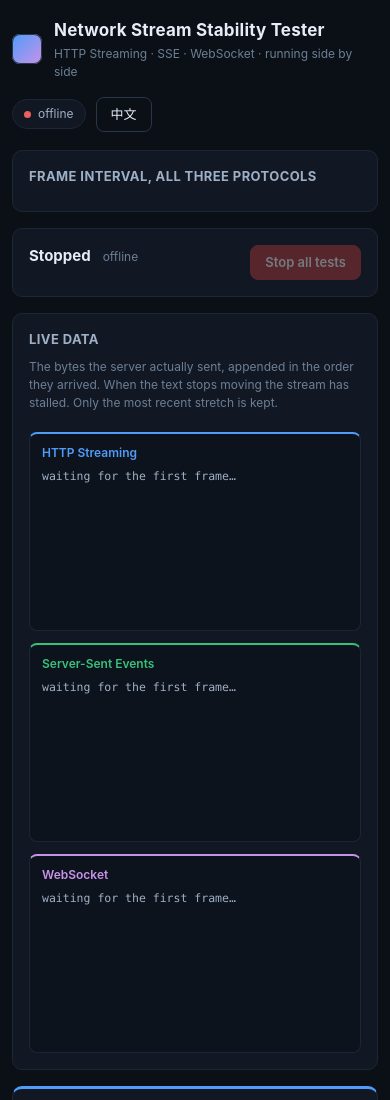
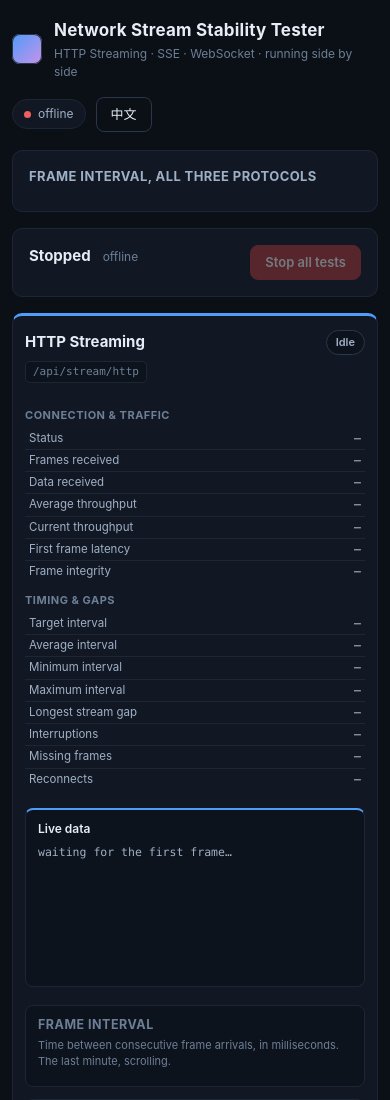
Before and after one commit to higashitaniyume/nsst, a website built with Vite: page web/index.html in a window 390 px wide. Shown: the top 1100 px of the page. Built offline with nearby package versions, Linux system fonts and the light colour scheme; files whose address does not match are found by name; what uplot would draw is missing.

Commit message:
feat(web): 把实时数据移进各个协议的卡片里
原来它是一块独立的顶层面板，三列并排放在三张卡片下面，看的时候要在
卡片和面板之间来回翻。现在每张卡片内部改成横向三栏——读数、实时数据、
图表——实时数据就贴在它自己那份表格旁边，卡住的时候数字和字节能一眼
对上。

- live-text.ts 由「一个面板管三列」改成「一个实例管一个协议」，构造时
  直接挂进对应卡片里的槽位，不再需要传协议名。
- views.ts 在读数栏和图表栏之间插入 .proto-live 槽位，ProtocolCard 暴露
  liveSlot。
- main.ts 给每个协议建一个 LiveText，存进 Map，清空和换语言时逐个走。
- 图表列的高度决定整行高度，实时数据块撑满这一行、上下和图表对齐；正文
  用 flex-basis 0，不让文本长度反过来把卡片越撑越高。
- 窄于 1240px 时图表落到下一行铺满宽度，实时数据仍留在表格旁边；窄于
  980px 才并成一列。
- index.html 删掉原来那块独立面板，README 界面说明同步改写。

```diff
--- a/web/index.html
+++ b/web/index.html
@@ -52,16 +52,8 @@
           <button type="button" class="button danger" id="stop-button" data-i18n="run.stop" disabled></button>
         </section>
 
-        <!-- The bytes the server actually sent, appended in arrival order.
-             Filled in by live-text.ts; this block carries no metrics of its own. -->
-        <section class="panel live">
-          <h2 class="section-title" data-i18n="live.title"></h2>
-          <p class="hint" data-i18n="live.hint"></p>
-          <div class="live-grid" id="live-grid"></div>
-        </section>
-
-        <!-- One card per protocol, each with its own tables and charts, generated
-             by views.ts and stacked top to bottom. -->
+        <!-- One card per protocol, each with its own tables, live text and charts,
+             generated by views.ts and stacked top to bottom. -->
         <section class="protocol-grid" id="protocol-grid"></section>
 
         <!-- Parameters for the next run; locked while a test is live. -->
--- a/web/src/live-text.ts
+++ b/web/src/live-text.ts
@@ -1,14 +1,9 @@
 import { t } from './i18n.js';
-import { PROTOCOL_COLORS } from './views.js';
-import type { Protocol } from './types.js';
-
-/** Canonical display order, matching the charts and the cards. */
-const PROTOCOLS: Protocol[] = ['http-stream', 'sse', 'websocket'];
 
 /**
- * How much of each stream is kept in the DOM.
+ * How much of the stream is kept in the DOM.
  *
- * The panel exists to show that data is still arriving, so it only has to hold
+ * The block exists to show that data is still arriving, so it only has to hold
  * the tail: a soak test would otherwise grow the page without bound. The buffer
  * is allowed to reach twice this length before the oldest half is dropped, which
  * keeps the number of rewrites proportional to the text rather than to the frame
@@ -19,88 +14,65 @@ const KEEP_CHARS = 6000;
 /** Distance from the bottom, in pixels, that still counts as "following". */
 const FOLLOW_SLACK_PX = 24;
 
-interface Slot {
-  head: HTMLElement;
-  body: HTMLPreElement;
-}
-
 /**
- * Shows the bytes the server actually sent, appended in arrival order.
+ * Shows the bytes one protocol's stream actually sent, appended in arrival order.
  *
  * The text is written exactly as it was decoded from the wire: nothing here
  * paces, animates or reorders it. That is deliberate — a stall in the stream has
  * to look like a stall on screen, which a typewriter effect would hide.
+ *
+ * One instance belongs to one protocol, and it renders into the slot inside that
+ * protocol's own card, so the raw text sits next to the readings and charts that
+ * describe the same stream. The slot is coloured by the card's data-proto
+ * attribute, so nothing here needs to know about protocol colours.
  */
-export class LiveTextPanel {
-  private readonly slots = new Map<Protocol, Slot>();
-  private readonly buffers = new Map<Protocol, string>();
+export class LiveText {
+  private readonly head: HTMLElement;
+  private readonly body: HTMLPreElement;
+  private buffer = '';
 
-  constructor(root: HTMLElement) {
-    const grid = document.createElement('div');
-    grid.className = 'live-grid';
+  constructor(slot: HTMLElement) {
+    this.head = document.createElement('div');
+    this.head.className = 'live-head';
+    this.head.textContent = t('live.title');
+    this.head.title = t('live.hint');
 
-    for (const protocol of PROTOCOLS) {
-      const column = document.createElement('div');
-      column.className = 'live-column';
-      column.dataset.proto = protocol;
+    this.body = document.createElement('pre');
+    this.body.className = 'live-body';
+    this.body.textContent = t('live.idle');
 
-      const head = document.createElement('div');
-      head.className = 'live-head';
-      head.style.color = PROTOCOL_COLORS[protocol];
-      head.textContent = t(`proto.${protocol}`);
-
-      const body = document.createElement('pre');
-      body.className = 'live-body';
-      body.textContent = t('live.idle');
-
-      column.append(head, body);
-      grid.append(column);
-
-      this.slots.set(protocol, { head, body });
-      this.buffers.set(protocol, '');
-    }
-
-    root.append(grid);
+    slot.append(this.head, this.body);
   }
 
   /** Appends one frame's payload, in the order the frame arrived. */
-  append(protocol: Protocol, chunk: string): void {
+  append(chunk: string): void {
     if (!chunk) return;
-    const slot = this.slots.get(protocol);
-    if (!slot) return;
 
-    let buffer = (this.buffers.get(protocol) ?? '') + chunk;
-    if (buffer.length > KEEP_CHARS * 2) {
-      buffer = buffer.slice(-KEEP_CHARS);
+    this.buffer += chunk;
+    if (this.buffer.length > KEEP_CHARS * 2) {
+      this.buffer = this.buffer.slice(-KEEP_CHARS);
     }
-    this.buffers.set(protocol, buffer);
 
     // Follow the tail only when the reader is already at the bottom, so that
     // scrolling back to read something does not fight the stream.
     const following =
-      slot.body.scrollHeight - slot.body.scrollTop - slot.body.clientHeight <= FOLLOW_SLACK_PX;
-    slot.body.textContent = buffer;
-    if (following) slot.body.scrollTop = slot.body.scrollHeight;
+      this.body.scrollHeight - this.body.scrollTop - this.body.clientHeight <= FOLLOW_SLACK_PX;
+    this.body.textContent = this.buffer;
+    if (following) this.body.scrollTop = this.body.scrollHeight;
   }
 
   /** Drops everything and goes back to the waiting state. */
   clear(): void {
-    for (const protocol of PROTOCOLS) {
-      this.buffers.set(protocol, '');
-      const slot = this.slots.get(protocol);
-      if (slot) slot.body.textContent = t('live.idle');
-    }
+    this.buffer = '';
+    this.body.textContent = t('live.idle');
   }
 
-  /** Re-renders the headings after a language switch. */
+  /** Re-renders the heading after a language switch. */
   renderLabels(): void {
-    for (const protocol of PROTOCOLS) {
-      const slot = this.slots.get(protocol);
-      if (!slot) continue;
-      slot.head.textContent = t(`proto.${protocol}`);
-      // Only the untouched placeholder is the panel's own text; anything else is
-      // server data and must not be translated or thrown away.
-      if (!this.buffers.get(protocol)) slot.body.textContent = t('live.idle');
-    }
+    this.head.textContent = t('live.title');
+    this.head.title = t('live.hint');
+    // Only the untouched placeholder is this block's own text; anything else is
+    // server data and must not be translated or thrown away.
+    if (!this.buffer) this.body.textContent = t('live.idle');
   }
 }
--- a/web/src/main.ts
+++ b/web/src/main.ts
@@ -3,7 +3,7 @@ import { MultiChart } from './chart.js';
 import { formatAxisMs, formatAxisRate } from './format.js';
 import { createHTTPStreamTransport } from './http-stream.js';
 import { applyStatic, onLangChange, t, toggleLang } from './i18n.js';
-import { LiveTextPanel } from './live-text.js';
+import { LiveText } from './live-text.js';
 import { MetricsCollector } from './metrics.js';
 import { createSSETransport } from './sse.js';
 import type { CloseReason, Message, Transport, TransportCallbacks } from './transport.js';
@@ -57,7 +57,7 @@ class StreamRun {
   private readonly autoReconnect: boolean;
   private readonly deadlineMs: number;
   private readonly onSettled: () => void;
-  private readonly live: LiveTextPanel;
+  private readonly live: LiveText;
 
   private transport: Transport | null = null;
   private deadlineTimer: number | null = null;
@@ -71,7 +71,7 @@ class StreamRun {
     params: StreamParams;
     card: ProtocolCard;
     log: EventLog;
-    live: LiveTextPanel;
+    live: LiveText;
     autoReconnect: boolean;
     deadlineMs: number;
     onSettled: () => void;
@@ -105,9 +105,10 @@ class StreamRun {
     },
     onFrame: (frame, wireBytes) => {
       if (this.finished) return;
-      // The panel shows the payload exactly as it was decoded, in arrival order;
-      // a stalled stream is then visible as text that stops moving.
-      if (frame.payload) this.live.append(this.protocol, frame.payload);
+      // The block inside this card shows the payload exactly as it was decoded,
+      // in arrival order; a stalled stream is then visible as text that stops
+      // moving.
+      if (frame.payload) this.live.append(frame.payload);
       const observation = this.metrics.onFrame(frame, wireBytes);
       if (observation.stall && observation.intervalMs !== null) {
         if (observation.intervalMs > this.pendingStallMs) {
@@ -287,7 +288,8 @@ class Suite {
 
   private readonly overviewChart: MultiChart;
   private readonly log: EventLog;
-  private readonly live: LiveTextPanel;
+  /** One live text block per protocol, each rendered inside its own card. */
+  private readonly live = new Map<Protocol, LiveText>();
   private readonly onRunningChanged: (running: boolean) => void;
 
   private ticker: number | null = null;
@@ -300,12 +302,10 @@ class Suite {
   constructor(options: {
     grid: HTMLElement;
     overview: HTMLElement;
-    live: LiveTextPanel;
     log: EventLog;
     onRunningChanged: (running: boolean) => void;
   }) {
     this.log = options.log;
-    this.live = options.live;
     this.onRunningChanged = options.onRunningChanged;
 
     // The overview plots every protocol on one pair of axes. Series order is the
@@ -324,6 +324,10 @@ class Suite {
       const card = new ProtocolCard(protocol);
       this.cards.set(protocol, card);
       options.grid.append(card.root);
+
+      // The raw bytes belong beside the readings for the same stream, so each
+      // card owns the block that shows them.
+      this.live.set(protocol, new LiveText(card.liveSlot));
 
       // Every protocol plots only itself, so each line keeps its own colour and
       // the charts live inside the block they describe.
@@ -386,13 +390,13 @@ class Suite {
   renderLabels(): void {
     for (const [protocol, card] of this.cards) {
       card.renderLabels();
+      this.live.get(protocol)?.renderLabels();
       const label = t(`proto.${protocol}`);
       this.intervalCharts.get(protocol)?.setSeriesLabels([label]);
       this.throughputCharts.get(protocol)?.setSeriesLabels([label]);
       this.peaksCharts.get(protocol)?.setSeriesLabels([label]);
     }
     this.overviewChart.setSeriesLabels(PROTOCOLS.map((protocol) => t(`proto.${protocol}`)));
-    this.live.renderLabels();
   }
 
   /**
@@ -431,7 +435,7 @@ class Suite {
 
     for (const chart of this.allCharts()) chart.clear();
     for (const [, card] of this.cards) card.reset();
-    this.live.clear();
+    for (const live of this.live.values()) live.clear();
 
     this.runs.clear();
     this.startedAt = performance.now();
@@ -439,13 +443,14 @@ class Suite {
 
     for (const protocol of protocols) {
       const card = this.cards.get(protocol);
-      if (!card) continue;
+      const live = this.live.get(protocol);
+      if (!card || !live) continue;
       const run = new StreamRun({
         protocol,
         params,
         card,
         log: this.log,
-        live: this.live,
+        live,
         autoReconnect,
         deadlineMs: untilStopped ? 0 : this.startedAt + params.duration * 1000,
         onSettled: () => this.handleRunSettled(),
@@ -600,7 +605,6 @@ async function boot(): Promise<void> {
   const suite = new Suite({
     grid: requireElement('protocol-grid'),
     overview: requireElement('overview-chart'),
-    live: new LiveTextPanel(requireElement('live-grid')),
     log,
     onRunningChanged: (running) => {
       startButton.disabled = running;
--- a/web/src/styles.css
+++ b/web/src/styles.css
@@ -470,20 +470,19 @@ body {
 
 /* ---------------------------------------------------------------- live data */
 
-/* The bytes the server is sending right now, one column per protocol. This is
-   the raw stream rather than a reading about it, so it is plain monospaced text
-   with nothing that could hide a stall. */
-.live-grid {
-  display: grid;
-  grid-template-columns: repeat(3, minmax(0, 1fr));
-  gap: 12px;
-  margin-top: 10px;
-}
-
-.live-column {
+/* The bytes the server is sending right now, shown inside the card for that
+   protocol. This is the raw stream rather than a reading about it, so it is plain
+   monospaced text with nothing that could hide a stall. */
+.proto-live {
   display: flex;
   flex-direction: column;
   min-width: 0;
+  /* Fills the row, which is sized by the tables and charts beside it. The text
+     must not feed its own height back into that decision, or a long buffer would
+     drag the whole card taller and taller. */
+  align-self: stretch;
+  min-height: 0;
+  overflow: hidden;
   padding: 10px 12px;
   border: 1px solid var(--border);
   border-top: 2px solid var(--border-strong);
@@ -491,15 +490,15 @@ body {
   background: var(--bg-inset);
 }
 
-.live-column[data-proto='http-stream'] {
+.proto-live[data-proto='http-stream'] {
   border-top-color: var(--http);
 }
 
-.live-column[data-proto='sse'] {
+.proto-live[data-proto='sse'] {
   border-top-color: var(--sse);
 }
 
-.live-column[data-proto='websocket'] {
+.proto-live[data-proto='websocket'] {
   border-top-color: var(--ws);
 }
 
@@ -510,7 +509,10 @@ body {
 }
 
 .live-body {
-  height: 152px;
+  /* flex-basis 0 keeps the text out of the row's height calculation; the block
+     grows to whatever height the row ends up with. */
+  flex: 1 1 0;
+  min-height: 132px;
   margin: 0;
   overflow-y: auto;
   overscroll-behavior: contain;
@@ -524,18 +526,33 @@ body {
 
 /* ------------------------------------------------------------------ charts */
 
-/* A card is two columns: that protocol's readings on the left, its charts on the
-   right. Each column stacks its own contents, so the card uses its width instead
-   of leaving a narrow table adrift in a half-empty row. */
+/* A card is three columns: that protocol's readings, the bytes arriving right
+   now, and its charts. The live text sits directly beside the tables it belongs
+   to, so a stall can be read against the numbers that describe it without
+   leaving the card. */
 .proto-body {
   display: grid;
-  grid-template-columns: minmax(240px, 2fr) minmax(320px, 3fr);
-  gap: 20px;
+  grid-template-columns: minmax(210px, 1fr) minmax(280px, 1.5fr) minmax(320px, 2fr);
+  grid-template-areas: 'data live charts';
+  gap: 18px;
   align-items: start;
   margin-top: 12px;
 }
 
+.proto-data {
+  grid-area: data;
+}
+
+.proto-live {
+  grid-area: live;
+}
+
+.proto-charts {
+  grid-area: charts;
+}
+
 .proto-data,
+.proto-live,
 .proto-charts {
   min-width: 0;
 }
@@ -795,17 +812,26 @@ details.mini-chart:not([open]) .chart {
 
 /* -------------------------------------------------------------- responsive */
 
-/* Below this the two columns can no longer both hold their content, so the
-   charts drop underneath the readings instead of squeezing. */
+/* Below this three columns can no longer all hold their content. The live text
+   stays beside the tables — that pairing is the point — and only the charts drop
+   to a full width row underneath. */
+@media (max-width: 1240px) {
+  .proto-body {
+    grid-template-columns: minmax(0, 1fr) minmax(0, 1.4fr);
+    grid-template-areas:
+      'data live'
+      'charts charts';
+  }
+}
+
+/* Below this there is only room for one column at a time. */
 @media (max-width: 980px) {
   .proto-body {
     grid-template-columns: minmax(0, 1fr);
-  }
-
-  /* Three columns of prose become unreadably narrow; one per row keeps the
-     stream readable, which is the whole point of the panel. */
-  .live-grid {
-    grid-template-columns: minmax(0, 1fr);
+    grid-template-areas:
+      'data'
+      'live'
+      'charts';
   }
 }
 
--- a/web/src/views.ts
+++ b/web/src/views.ts
@@ -197,17 +197,22 @@ export interface ChartSlots {
 // ------------------------------------------------------------------ the card
 
 /**
- * One protocol card, laid out as two columns:
+ * One protocol card, laid out as three columns:
  *
  *   .proto-data     the two metric tables, stacked
+ *   .proto-live     the bytes arriving right now (filled by the suite)
  *   .proto-charts   this protocol's own charts, stacked
  *
- * The verdict closes the card underneath both columns.
+ * The live text sits between the readings and the charts so that a stall can be
+ * read against the numbers that describe it, inside the card for that protocol.
+ * The verdict closes the card underneath all three.
  */
 export class ProtocolCard {
   readonly root: HTMLElement;
   /** Empty frames the suite fills with this protocol's own charts. */
   readonly chartSlots: ChartSlots;
+  /** Empty frame the suite fills with the arriving bytes for this protocol. */
+  readonly liveSlot: HTMLElement;
 
   private readonly cells: CellMap;
   private readonly statePill: HTMLElement;
@@ -265,16 +270,20 @@ export class ProtocolCard {
     charts.className = 'proto-charts';
     charts.append(interval.root, throughput.root, peaks.root);
 
-    // Readings on the left, charts on the right. Each column stacks its own
-    // contents, so the card uses its width instead of leaving a narrow table
-    // adrift in a half-empty row.
+    // Readings, then the raw bytes arriving, then the charts. Each block stacks
+    // its own contents, so the card uses its width instead of leaving a narrow
+    // table adrift in a half-empty row.
     const data = document.createElement('div');
     data.className = 'proto-data';
     data.append(traffic.block, timing.block);
 
+    const live = document.createElement('div');
+    live.className = 'proto-live';
+    live.dataset.proto = protocol;
+
     const body = document.createElement('div');
     body.className = 'proto-body';
-    body.append(data, charts);
+    body.append(data, live, charts);
 
     const verdict = document.createElement('p');
     verdict.className = 'proto-verdict';
@@ -283,6 +292,7 @@ export class ProtocolCard {
 
     this.root = root;
     this.chartSlots = { interval: interval.body, throughput: throughput.body, peaks: peaks.body };
+    this.liveSlot = live;
     this.statePill = pill;
     this.verdict = verdict;
     this.cells = new Map([...traffic.cells, ...timing.cells]);
```
Also changed, not shown: README.md, internal/webui/dist/assets/index-4uP1Q_Y4.js (added), internal/webui/dist/assets/index-CuudvVHO.js (deleted), internal/webui/dist/assets/index-DwdJjUZD.css (added), internal/webui/dist/assets/index-jBdnakxE.css (deleted), internal/webui/dist/index.html.
